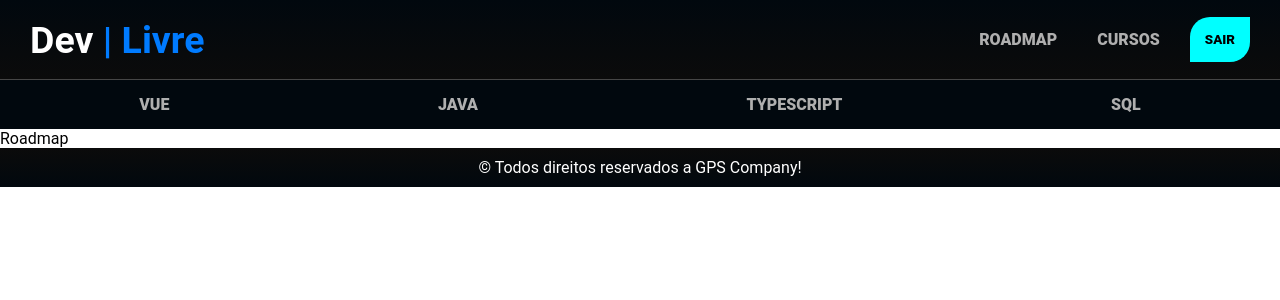
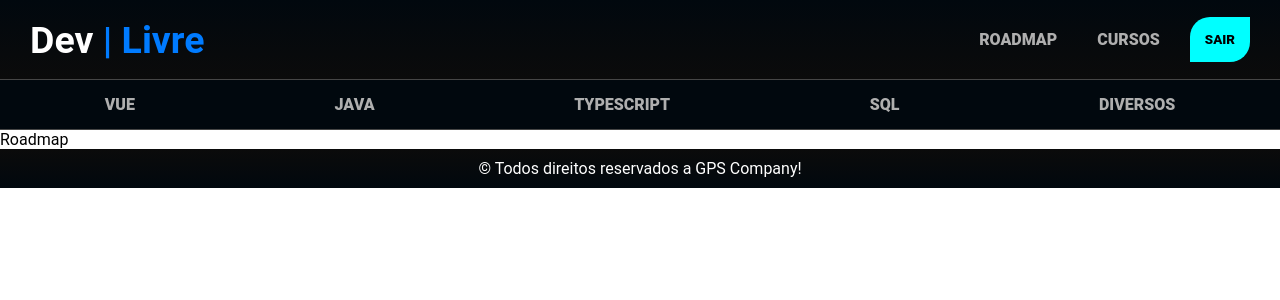
Before and after one commit to AndrewGPFranco/FE_TIv2, a Vue app: page /roadmap in a window 1280 px wide. Shown: the top 300 px of the page. Built offline with nearby package versions, Linux system fonts and the light colour scheme; sample sign-in values are in the browser's storage; a web font is replaced by a local one.

Commit message:
interface para aulas e mais css

```diff
--- a/index.html
+++ b/index.html
@@ -4,7 +4,7 @@
     <meta charset="UTF-8" />
     <link rel="icon" type="image/svg+xml" href="/vite.svg" />
     <meta name="viewport" content="width=device-width, initial-scale=1.0" />
-    <title>T.I for All</title>
+    <title>TI pra Todos!</title>
   </head>
   <body>
     <div id="app"></div>
--- a/src/components/Aulas/AulaRenderizada.vue
+++ b/src/components/Aulas/AulaRenderizada.vue
@@ -22,22 +22,12 @@
 </template>
 
 <script lang="ts">
-interface Aula {
-    id: number;
-    titulo: string;
-    descricao: string;
-    duracao: number;
-    imagem: string,
-    url: string;
-    tecnologia: string;
-    categoria: string;
-}
-
 import axios from "axios";
 import Navbar from "@/components/Global/Navbar.vue";
 import Rodape from "@/components/Global/Rodape.vue";
 import Categorias from "@/components/Inicio/Categorias.vue";
 import { URL_BASE } from "@/utils/utils";
+import { Aula } from "@/interfaces/IAula";
 
 export default {
     data() {
@@ -144,4 +134,8 @@ export default {
     justify-content: center;
     gap: 100px;
 }
+
+footer {
+    margin-bottom: -5px;
+}
 </style>
--- a/src/components/Home/Menu.vue
+++ b/src/components/Home/Menu.vue
@@ -29,7 +29,6 @@
                 </li>
             </ul>
         </div>
-        <div class="linhaDivisoria"></div>
         <div class="usuarioInfos">
             <ul>
                 <li>
@@ -84,6 +83,10 @@ export default {
 
 <style scoped>
 
+    .menuOpcoes {
+        border-bottom: 1px solid var(--border-color);
+    }
+
     .logoSite {
         text-align: center;
         margin-top: 30px;
@@ -104,12 +107,8 @@ export default {
         color: white;
         display: flex;
         flex-direction: column;
-        gap: 30px;
         border-right: 1px solid var(--border-color);
-    }
-
-    .linhaDivisoria {
-        width: 80%;
+        justify-content: space-between;
     }
 
     ul {
@@ -144,5 +143,4 @@ export default {
         color: var(--titulo-color);
         transition: 0.3s;
     }
-
 </style>
--- a/src/components/Inicio/Categorias.vue
+++ b/src/components/Inicio/Categorias.vue
@@ -20,6 +20,11 @@
                 SQL
             </router-link>
         </p>
+        <p>
+            <router-link to="/aulas/diversos">
+                DIVERSOS
+            </router-link>
+        </p>
     </div>
 </template>
 
@@ -38,6 +43,7 @@ export default {
     padding: 15px;
     color: white;
     font-weight: 400;
+    border-bottom: 1px solid var(--border-color);
 }
 
 .container a {
--- /dev/null
+++ b/src/interfaces/IAula.ts
@@ -0,0 +1,10 @@
+export interface Aula {
+    id: number;
+    titulo: string;
+    descricao: string;
+    duracao: number;
+    imagem: string,
+    url: string;
+    tecnologia: string;
+    categoria: string;
+}
--- a/src/pages/cadastrarAula.vue
+++ b/src/pages/cadastrarAula.vue
@@ -50,6 +50,7 @@
                                     <option value="VUE">VUE</option>
                                     <option value="TYPESCRIPT">TYPESCRIPT</option>
                                     <option value="SQL">SQL</option>
+                                    <option value="DIVERSOS">DIVERSOS</option>
                                 </select>
                             </div>
                             <div>
--- a/src/pages/home.vue
+++ b/src/pages/home.vue
@@ -65,7 +65,7 @@ export default {
     flex-wrap: wrap;
     gap: 10px;
     width: 75vw;
-    margin-bottom: 30px;
+    margin-bottom: 15px;
     padding: 50px;
 }
 
```
